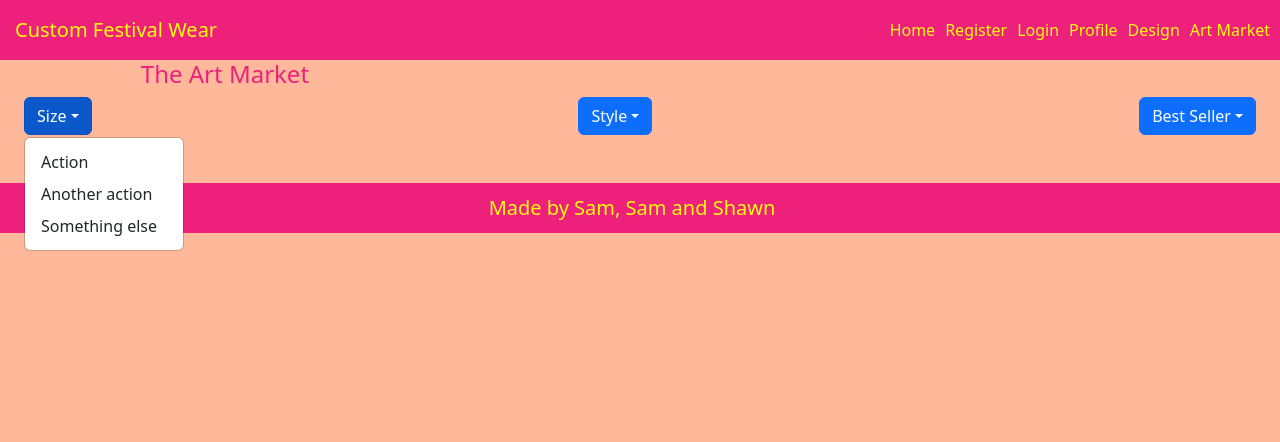
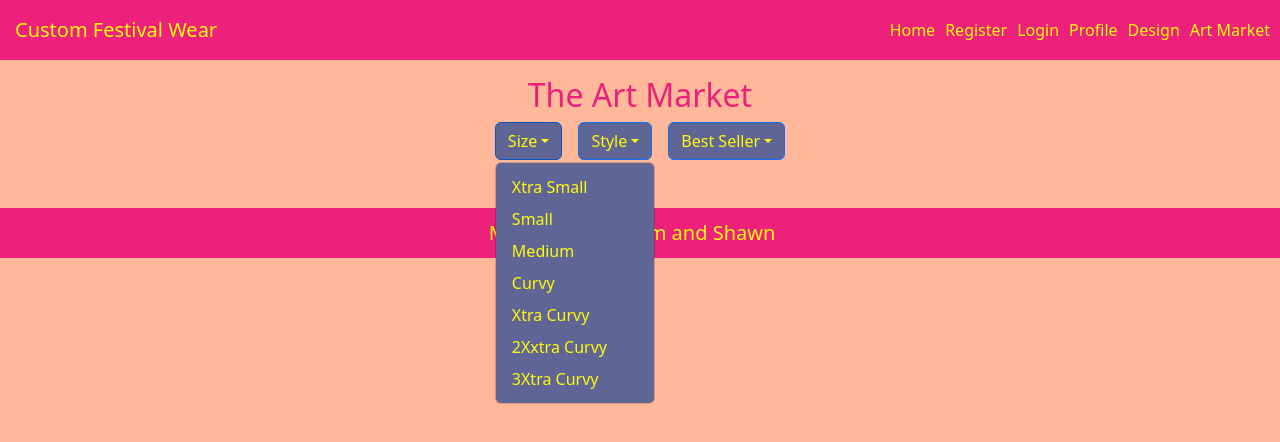
Before and after one commit to CookingMeister/festival-social-hub, a React (Vite) app in the folder client/: page /artmarket in a window 1280 px wide. Both pictures are taken after a click on the button "Size". Shown: the top 442 px of the page. Built offline with nearby package versions, Linux system fonts and the light colour scheme.

Commit message:
added json file for products and mapped options to each button

```diff
--- a/client/src/pages/ArtMarket.jsx
+++ b/client/src/pages/ArtMarket.jsx
@@ -1,41 +1,43 @@
 import Dropdown from 'react-bootstrap/Dropdown';
+import products from '../utils/products.json'
 
 function ArtMarket() {
+
     return (
         <div className='mx-3'>
-            <h4 style={{ color: '#ED217C', marginLeft: '10%' }}>The Art Market</h4>
-            <div className='d-flex justify-content-between'>
+            <h2 className='mt-3' style={{ color: '#ED217C', textAlign: 'center' }}>The Art Market</h2>
+            <div className='d-flex justify-content-center'>
                 <Dropdown className='mx-2'>
-                    <Dropdown.Toggle id="dropdown-basic">
+                    <Dropdown.Toggle id="dropdown-basic" style={{ backgroundColor: "#5F6695", outline: '#5F6695', color: '#FFFB0A' }}>
                         Size
                     </Dropdown.Toggle>
 
-                    <Dropdown.Menu>
-                        <Dropdown.Item href="#/action-1">Action</Dropdown.Item>
-                        <Dropdown.Item href="#/action-2">Another action</Dropdown.Item>
-                        <Dropdown.Item href="#/action-3">Something else</Dropdown.Item>
+                    <Dropdown.Menu style={{ backgroundColor: "#5F6695" }}>
+                        {products.sizes.map((size, index) => (
+                                <Dropdown.Item style={{ color: '#FFFB0A' }}  key={index}>{size}</Dropdown.Item>
+                        ))}
                     </Dropdown.Menu>
                 </Dropdown>
                 <Dropdown className='mx-2'>
-                    <Dropdown.Toggle id="dropdown-basic">
+                    <Dropdown.Toggle id="dropdown-basic" style={{ backgroundColor: "#5F6695", outline: '#5F6695', color: '#FFFB0A' }}>
                         Style
                     </Dropdown.Toggle>
 
-                    <Dropdown.Menu>
-                        <Dropdown.Item href="#/action-1">Action</Dropdown.Item>
-                        <Dropdown.Item href="#/action-2">Another action</Dropdown.Item>
-                        <Dropdown.Item href="#/action-3">Something else</Dropdown.Item>
+                    <Dropdown.Menu style={{ backgroundColor: "#5F6695" }}>
+                        {products.styles.map((style, index) => (
+                            <Dropdown.Item style={{ color: '#FFFB0A' }} key={index}>{style}</Dropdown.Item>
+                        ))}
                     </Dropdown.Menu>
                 </Dropdown>
                 <Dropdown className='mx-2'>
-                    <Dropdown.Toggle id="dropdown-basic">
+                    <Dropdown.Toggle id="dropdown-basic" style={{ backgroundColor: "#5F6695", outline: '#5F6695', color: '#FFFB0A' }}>
                         Best Seller
                     </Dropdown.Toggle>
 
-                    <Dropdown.Menu>
-                        <Dropdown.Item href="#/action-1">Action</Dropdown.Item>
-                        <Dropdown.Item href="#/action-2">Another action</Dropdown.Item>
-                        <Dropdown.Item href="#/action-3">Something else</Dropdown.Item>
+                    <Dropdown.Menu style={{ backgroundColor: "#5F6695" }}>
+                        {products.BestSellers.map((bestSeller, index) => (
+                            <Dropdown.Item style={{ color: '#FFFB0A' }}  key={index}>{bestSeller}</Dropdown.Item>
+                        ))}
                     </Dropdown.Menu>
                 </Dropdown>
             </div>
--- /dev/null
+++ b/client/src/utils/products.json
@@ -0,0 +1,23 @@
+{
+    "sizes": [
+        "Xtra Small",
+        "Small",
+        "Medium",
+        "Curvy",
+        "Xtra Curvy",
+        "2Xxtra Curvy",
+        "3Xtra Curvy"
+    ],
+    "styles": [
+        "Rave Wear",
+        "Hippy Wear",
+        "Country Wear",
+        "Head Pieces",
+        "Accessories"
+    ],
+    "BestSellers": [
+        "Jean Jackets",
+        "Mermaid Crowns",
+        "Flower Crowns"
+    ]
+}
```
